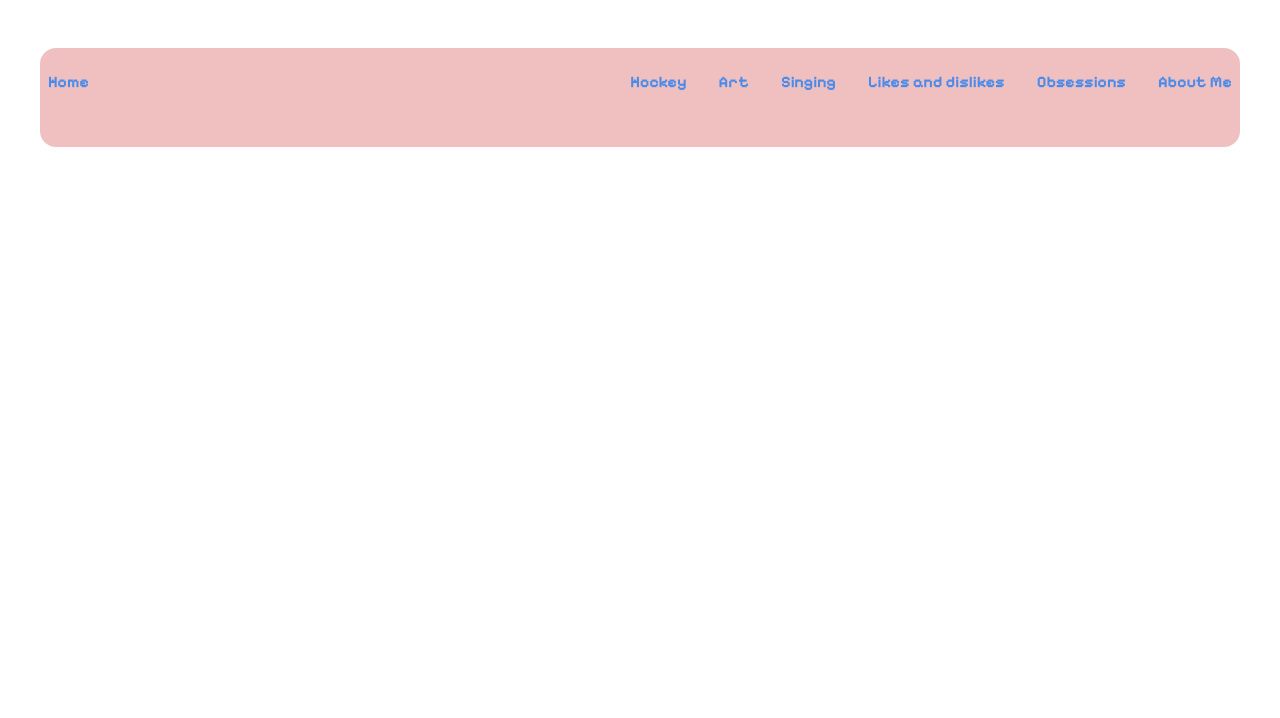
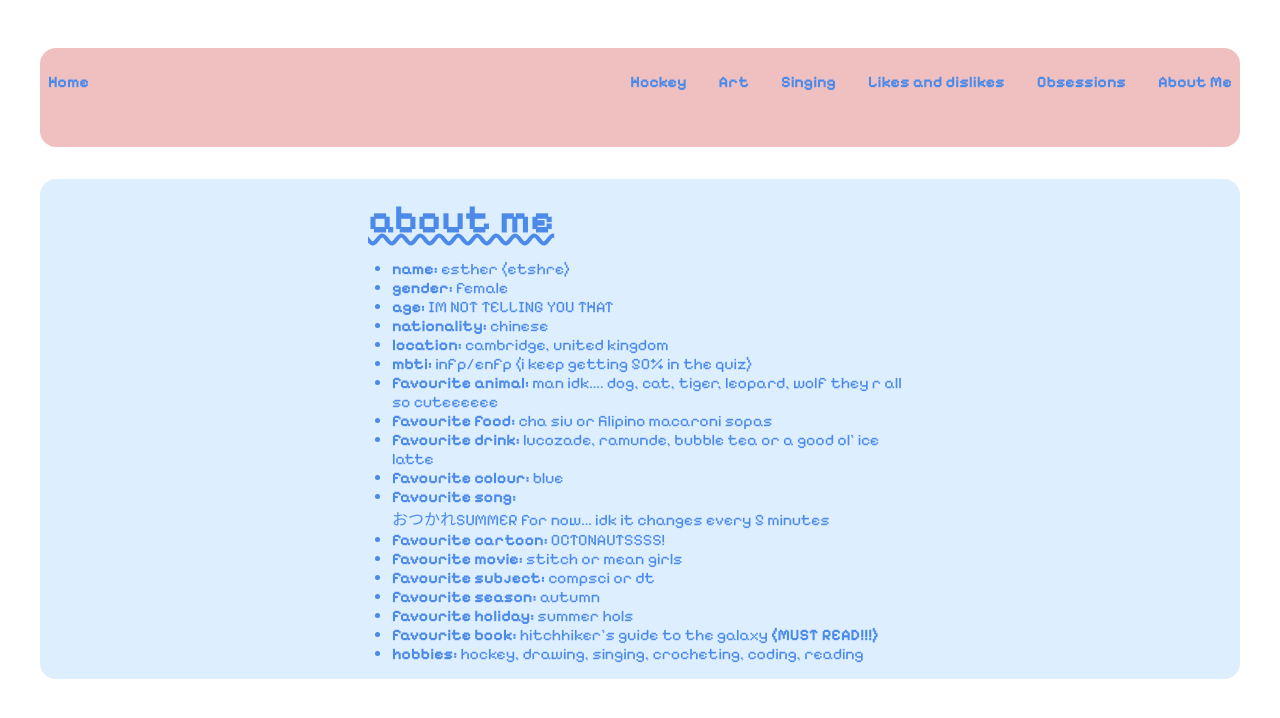
Before and after one commit to etshre/meee, a plain HTML site: page info.html in a window 1280 px wide. Drawn offline with Linux system fonts and the light colour scheme.

Commit message:
finished info page/ stylesheet
added all my info, going to bed now.
going to add pictures moodboard style tomorrow

```diff
--- a/info.html
+++ b/info.html
@@ -20,5 +20,33 @@
             </ul>
         </nav>
     </header>
+
+    <section class="welcome-section">
+        <div class="flex-container">
+            <div class="text-container">
+                <h1>about me</h1>
+                <ul>
+                    <li><strong>name:</strong> esther (etshre)</li>
+                    <li><strong>gender:</strong> female</li>
+                    <li><strong>age:</strong> IM NOT TELLING YOU THAT</li>
+                    <li><strong>nationality:</strong> chinese</li>
+                    <li><strong>location:</strong> cambridge, united kingdom</li>
+                    <li><strong>mbti:</strong> infp/enfp (i keep getting 50% in the quiz)</li>
+                    <li><strong>favourite animal:</strong> man idk.... dog, cat, tiger, leopard, wolf they r all so cuteeeeee</li>
+                    <li><strong>favourite food:</strong> cha siu or filipino macaroni sopas</li>
+                    <li><strong>favourite drink:</strong> lucozade, ramunde, bubble tea or a good ol' ice latte</li>
+                    <li><strong>favourite colour:</strong> blue</li>
+                    <li><strong>favourite song:</strong></li> おつかれSUMMER for now... idk it changes every 5 minutes</li>
+                    <li><strong>favourite cartoon:</strong> OCTONAUTSSSS!</li>
+                    <li><strong>favourite movie:</strong> stitch or mean girls</li>
+                    <li><strong>favourite subject:</strong> compsci or dt</li>
+                    <li><strong>favourite season:</strong> autumn</li>
+                    <li><strong>favourite holiday:</strong> summer hols</li>
+                    <li><strong>favourite book:</strong> hitchhiker's guide to the galaxy <strong>(MUST READ!!!)</strong></li>
+                    <li><strong>hobbies:</strong> hockey, drawing, singing, crocheting, coding, reading</li>
+                </ul>
+            </div>
+        </div>
+    </section>
 </body>
 </html>
--- a/style.css
+++ b/style.css
@@ -66,6 +66,16 @@ header, section{
 .welcome-section{
     background-color: var(--intro-colour);
     padding: 1em;
+}
+
+.welcome-section h1{
+    text-decoration: wavy underline;
+}
+
+.welcome-section ul{
+    margin-top: 1em;
+    list-style-type: disc;
+    padding-left: 1.5em;
 }
 
 .flex-container {
```
